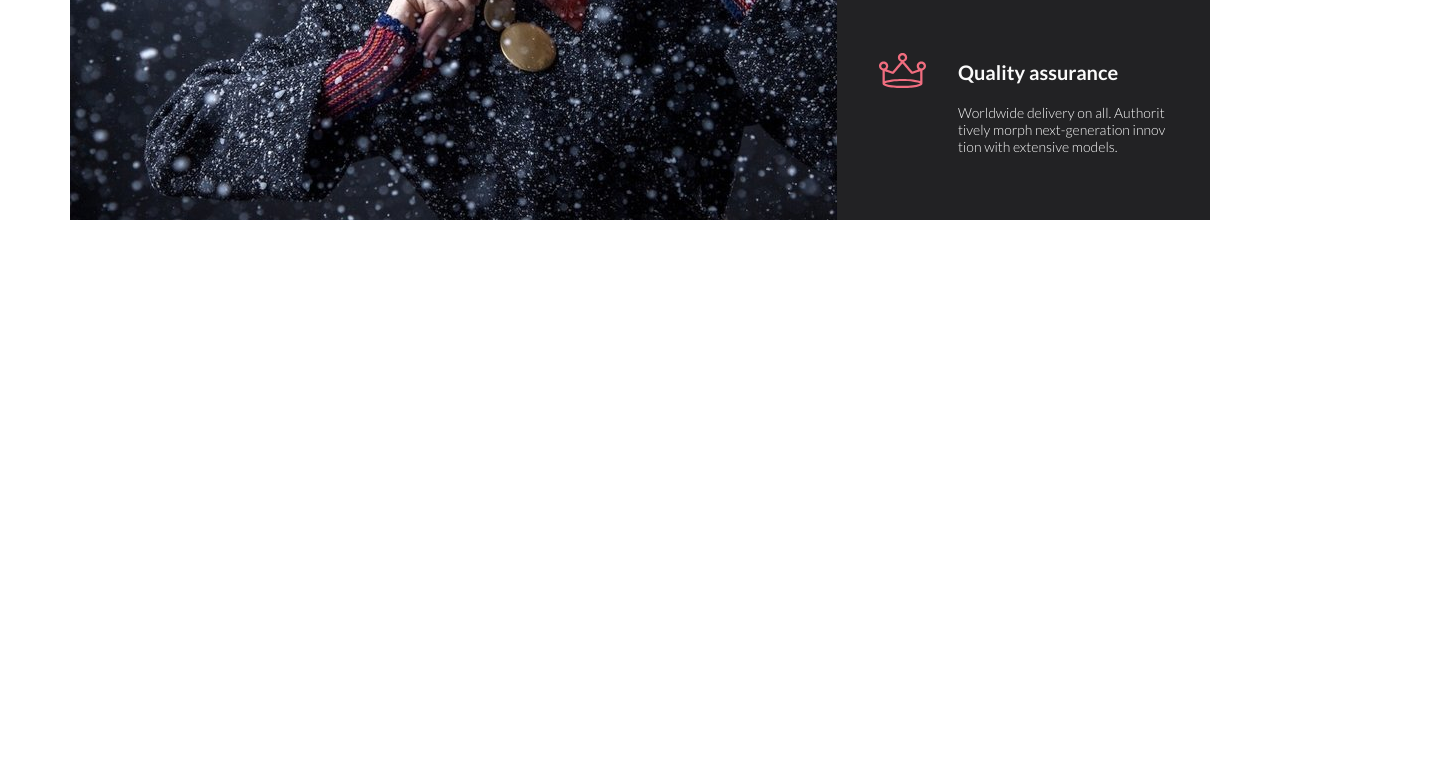
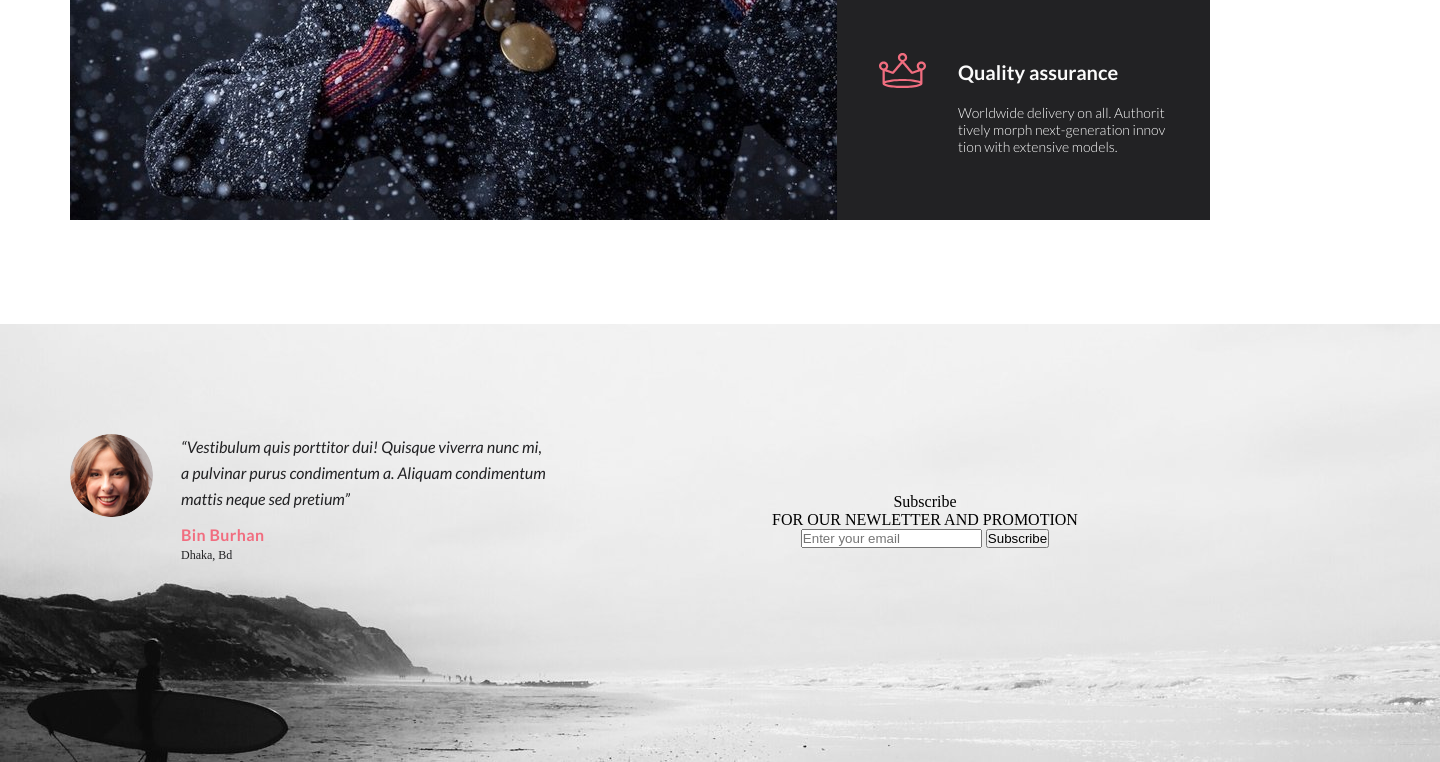
Before and after one commit to MarinaBogdanova666/brand_site, a plain HTML site: page index.html in a window 1280 px wide. Shown: the part 3258-4020 px from the top of the page, 1440 px wide, since content can reach past the window. Before the commit the page ends 3482 px from the top, so only its background shows below. Drawn offline with Linux system fonts and the light colour scheme.

Commit message:
сделала subscrite left полностью, остался rigth

```diff
--- a/index.html
+++ b/index.html
@@ -274,11 +274,12 @@
 
         <a href="#" class="offers">
 
-            <div class="offers_img">
+            <div class="offers_img_block">
                 <div class="offers_text">
                     30% <span class="pink">offer</span>
                     <p>FOR WOMEN</p>
                 </div>
+                <!-- <img src="img/layer_39_1321.png" alt="offers"> -->
                 <img src="img/offers_img.jpg" alt="offers">
             </div>
 
@@ -312,7 +313,38 @@
     </div>
 
 
-    <div class="subscribe"></div>
+    <div class="subscribe_container">
+
+        <div class="position">
+
+            <div class="left_subscribe">
+
+                <img class="subscribe_icon" src="img/subscribe_icon.png" alt="icon">
+                <div>
+                    <p class="quote">“Vestibulum quis porttitor dui! Quisque viverra nunc mi,<br>a pulvinar purus condimentum a. Aliquam condimentum mattis neque sed pretium”</p>
+                    <div class="quote_name">Bin Burhan</div>
+                    <div class="quote_pos">Dhaka, Bd</div>
+                </div>
+
+            </div>
+
+            <div class="right_subscribe">
+
+                <span>Subscribe</span>
+                <p> FOR OUR NEWLETTER AND PROMOTION</p>
+
+                <form action="#" class="subscribe_form">
+                    <input type="mail" placeholder="Enter your email"class="subscribe_input">
+                    <button type="submit" class="subcribe_button">Subscribe</button>
+                </form>
+            </div>
+
+        </div>
+
+        <img class="subscribe_img" src="img/subscribe_img.jpg" alt="subscribe">
+    </div>
+
+
     <div class="footer"></div>
 </body>
 </html>
--- a/style.css
+++ b/style.css
@@ -455,6 +455,75 @@ color: #f16d7f;
     margin-top: 8px;
 }
 
-.offers_img {
+.offers_img_block {
     position: relative;
 }
+
+
+
+.subscribe_container {
+    position: relative;
+    margin-top: 100px;
+    display: flex;
+    justify-content: center;
+}
+
+.position {
+    position: absolute;
+    display: flex;
+    width: 1140px;
+}
+
+.left_subscribe {
+    width: 50%;
+    margin-top: 110px;
+    display: flex;
+
+
+}
+
+.right_subscribe {
+    margin-top: 155px;
+    width: 50%;
+    display: flex;
+    justify-content: center;
+    flex-direction: column;
+    align-items: center;
+}
+
+.subscribe_icon {
+    width: 83px;
+    height: 83px;
+    margin-right: 28px;
+}
+
+.quote {
+    font-family: Lato;
+    font-size: 16px;
+    line-height: 26px;
+    font-weight: 400;
+    font-style: italic;
+    color: #222224;
+    width: 386px;
+}
+
+.quote_name {
+    font-family: Lato;
+    font-size: 16px;
+    line-height: 26px;
+    font-weight: 700;
+    letter-spacing: 0.025em;
+    color: #f16d7f;
+    margin-top: 10px;
+}
+
+.quote_pos {
+    font-size: 12px;
+    line-height: 14px;
+    font-weight: 300;
+    color: #222224;
+}
+
+.subscribe_img {
+ /* opacity: 70%; */
+}
```
Also changed, not shown: img/02.jpg (added), img/layer_39_1321.png (added), img/subscribe_icon.png (added).
